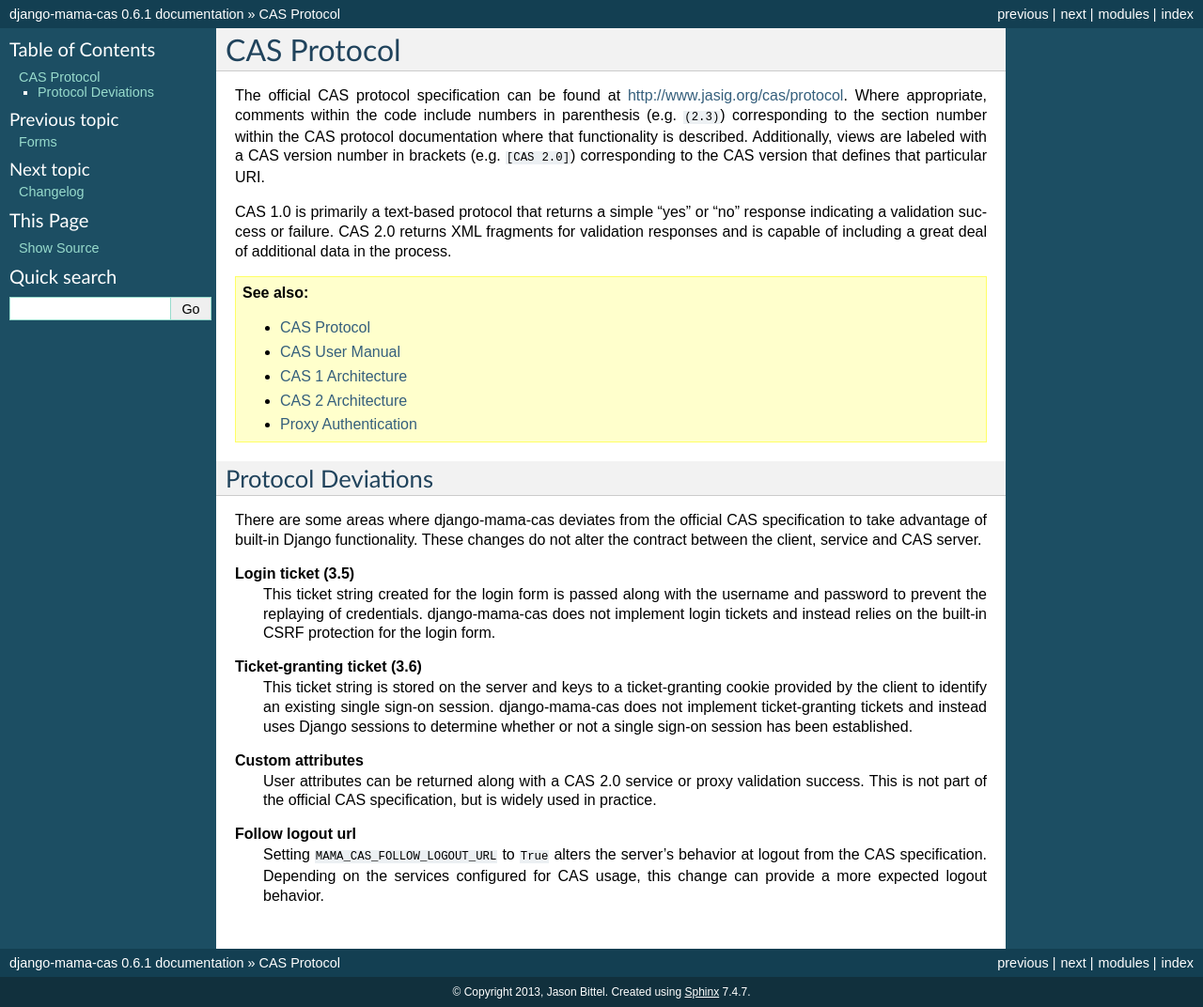
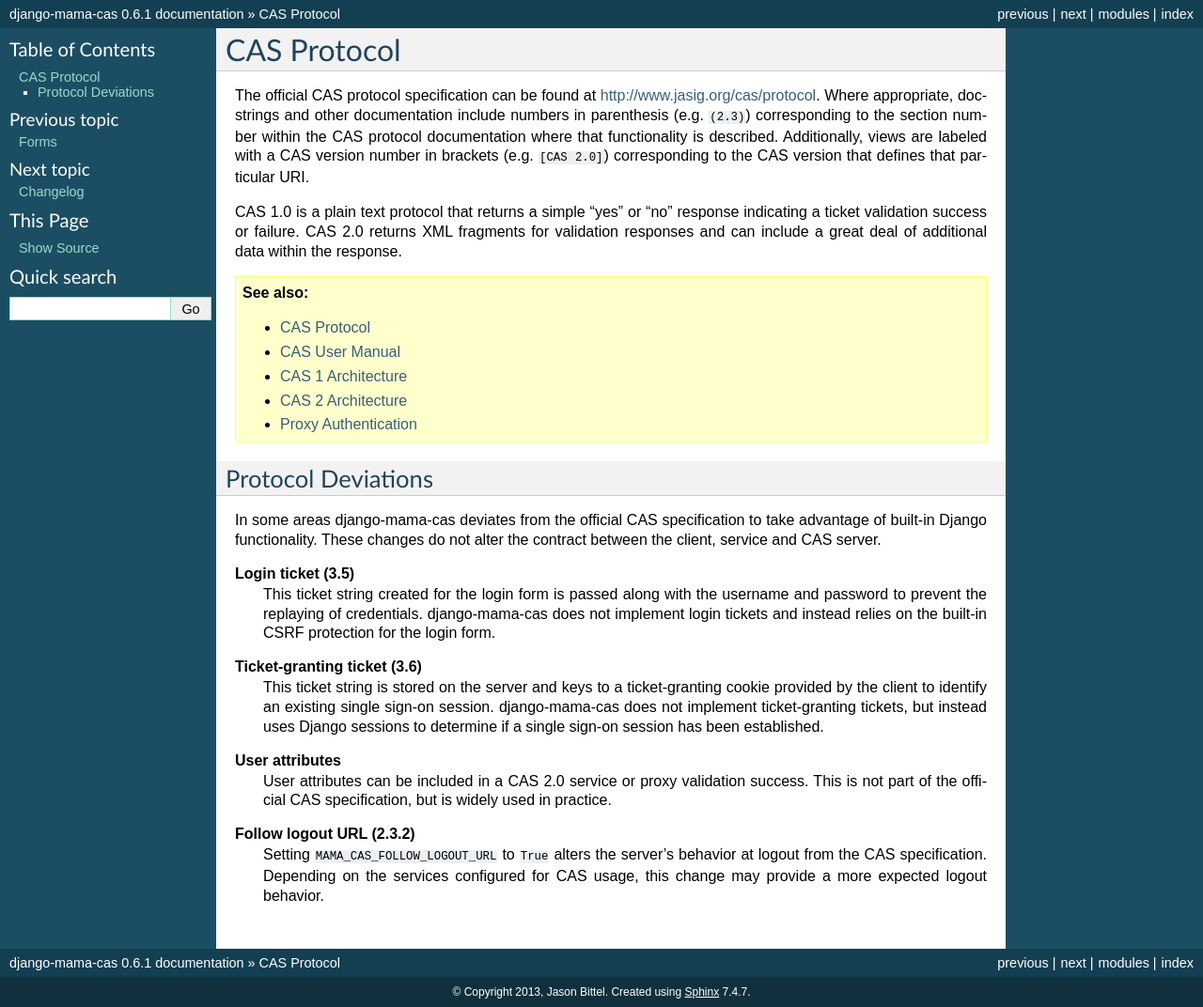
Before and after one commit to jbittel/django-mama-cas, a Sphinx documentation site: the page built from docs/protocol.rst, in a window 1280 px wide. Shown: the whole page at 94% size. Built offline with Sphinx 7.4.7, drawn with Linux system fonts in a browser that asks for light colours.

Commit message:
Tweak protocol documentation

```diff
--- a/docs/protocol.rst
+++ b/docs/protocol.rst
@@ -4,17 +4,17 @@
 ============
 
 The official CAS protocol specification can be found at
-http://www.jasig.org/cas/protocol. Where appropriate, comments within the
-code include numbers in parenthesis (e.g. ``(2.3)``) corresponding to the
-section number within the CAS protocol documentation where that functionality
-is described. Additionally, views are labeled with a CAS version number in
-brackets (e.g. ``[CAS 2.0]``) corresponding to the CAS version that defines
-that particular URI.
+http://www.jasig.org/cas/protocol. Where appropriate, docstrings and other
+documentation include numbers in parenthesis (e.g. ``(2.3)``) corresponding
+to the section number within the CAS protocol documentation where that
+functionality is described. Additionally, views are labeled with a CAS version
+number in brackets (e.g. ``[CAS 2.0]``) corresponding to the CAS version that
+defines that particular URI.
 
-CAS 1.0 is primarily a text-based protocol that returns a simple "yes" or "no"
-response indicating a validation success or failure. CAS 2.0 returns XML
-fragments for validation responses and is capable of including a great deal of
-additional data in the process.
+CAS 1.0 is a plain text protocol that returns a simple "yes" or "no" response
+indicating a ticket validation success or failure. CAS 2.0 returns XML
+fragments for validation responses and can include a great deal of additional
+data within the response.
 
 .. seealso::
 
@@ -33,9 +33,9 @@
 Protocol Deviations
 -------------------
 
-There are some areas where django-mama-cas deviates from the official CAS
-specification to take advantage of built-in Django functionality. These
-changes do not alter the contract between the client, service and CAS server.
+In some areas django-mama-cas deviates from the official CAS specification to
+take advantage of built-in Django functionality. These changes do not alter
+the contract between the client, service and CAS server.
 
 **Login ticket (3.5)**
    This ticket string created for the login form is passed along with the
@@ -46,17 +46,17 @@
 **Ticket-granting ticket (3.6)**
    This ticket string is stored on the server and keys to a ticket-granting
    cookie provided by the client to identify an existing single sign-on
-   session. django-mama-cas does not implement ticket-granting tickets and
-   instead uses Django sessions to determine whether or not a single sign-on
-   session has been established.
+   session. django-mama-cas does not implement ticket-granting tickets, but
+   instead uses Django sessions to determine if a single sign-on session has
+   been established.
 
-**Custom attributes**
-   User attributes can be returned along with a CAS 2.0 service or proxy
-   validation success. This is not part of the official CAS specification, but
-   is widely used in practice.
+**User attributes**
+   User attributes can be included in a CAS 2.0 service or proxy validation
+   success. This is not part of the official CAS specification, but is widely
+   used in practice.
 
-**Follow logout url**
+**Follow logout URL (2.3.2)**
    Setting ``MAMA_CAS_FOLLOW_LOGOUT_URL`` to ``True`` alters the server's
    behavior at logout from the CAS specification. Depending on the services
-   configured for CAS usage, this change can provide a more expected logout
+   configured for CAS usage, this change may provide a more expected logout
    behavior.
```
